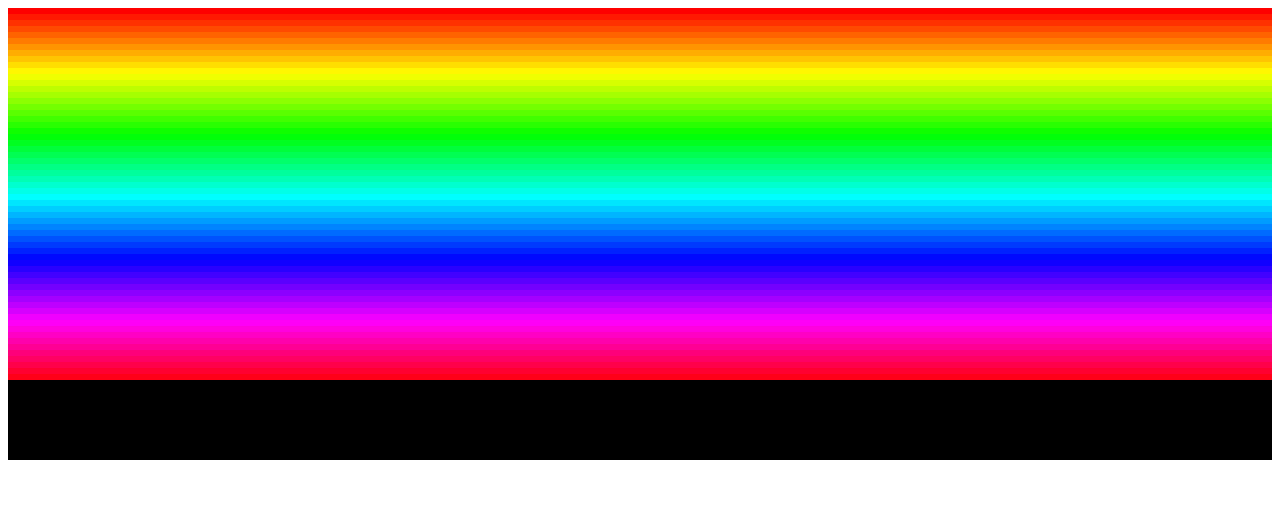
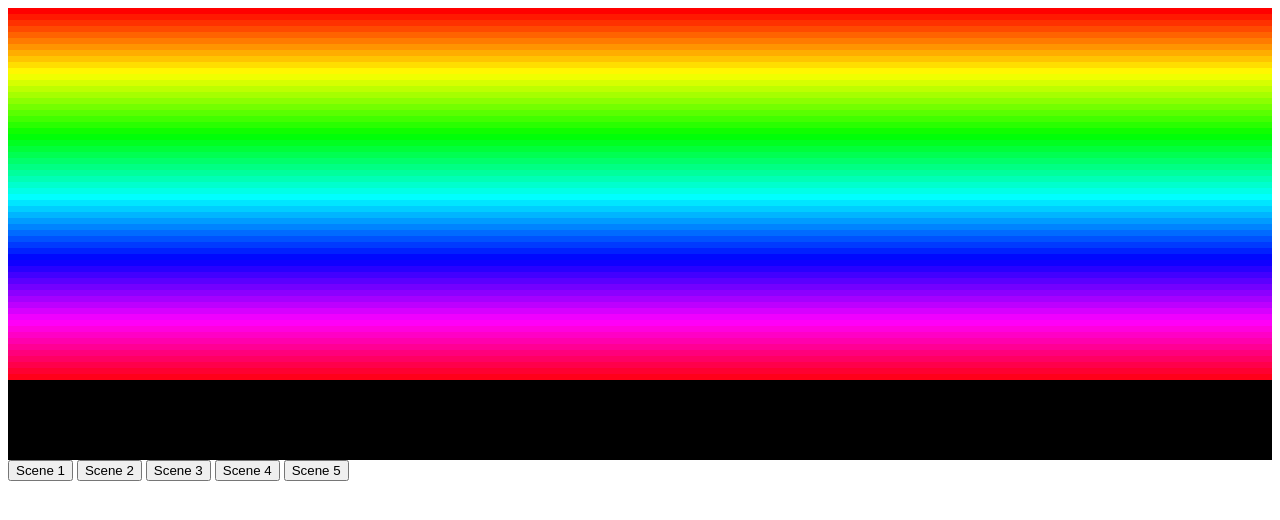
Before and after one commit to RyanBErickson/RGBWiFi, a plain HTML site: page index.html in a window 1280 px wide. Drawn offline with Linux system fonts and the light colour scheme.

Commit message:
Code cleanup, simplification, working xhr buttons, scene select, etc.

```diff
--- a/index.html
+++ b/index.html
@@ -80,6 +80,11 @@
   <div class="colour-changer"></div>
   <div class="colour-changer"></div>
   <div class="colour-off" onclick="xhr = new XMLHttpRequest(); xhr.open('GET', 'off', true); xhr.send(null);" ontouchstart="xhr = new XMLHttpRequest(); xhr.open('GET', 'off', true); xhr.send(null);"></div>
+<input type="button" id="btn" value="Scene 1" onclick="xhr = new XMLHttpRequest(); xhr.open('GET', 'scene1', true); xhr.send(null);" />
+<input type="button" id="btn" value="Scene 2" onclick="xhr = new XMLHttpRequest(); xhr.open('GET', 'scene2', true); xhr.send(null);" />
+<input type="button" id="btn" value="Scene 3" onclick="xhr = new XMLHttpRequest(); xhr.open('GET', 'scene3', true); xhr.send(null);" />
+<input type="button" id="btn" value="Scene 4" onclick="xhr = new XMLHttpRequest(); xhr.open('GET', 'scene4', true); xhr.send(null);" />
+<input type="button" id="btn" value="Scene 5" onclick="xhr = new XMLHttpRequest(); xhr.open('GET', 'scene5', true); xhr.send(null);" />
   <script>
     function toArray(arr) {
       return Array.prototype.slice.call(arr);
@@ -105,26 +110,4 @@
     });
   </script>
 </body>
-<!--        local html = [=====[<html>
-  <form method="POST" name="rgbw">
-    <p>R:<input type="text" name="r" value="" /></p>
-    <p>G:<input type="text" name="g" value="" /></p>
-    <p>B:<input type="text" name="b" value="" /></p>
-    <p>W:<input type="text" name="w" value="" /></p>
-    <input type="hidden" name="form" value="RGBW" />
-    <p><input type="submit" value="Set Color" /></p>
-  </form>
-  ---------
-  <form method="POST" name="scenes">
-    <p><input type="radio" name="scene" value="1" checked="checked" />Scene 1</p>
-    <p><input type="radio" name="scene" value="2" />Scene 2</p>
-    <p><input type="radio" name="scene" value="3" />Scene 3</p>
-    <p><input type="radio" name="scene" value="4" />Scene 4</p>
-    <p><input type="radio" name="scene" value="5" />Scene 5</p>
-    <input type="hidden" name="form" value="SCENE" />
-    <p><input type="submit" value="Start Scene" /></p>
-  </form>
 </html>
-]=====]
--->
-</html>
```
Also changed, not shown: 3 other files.
